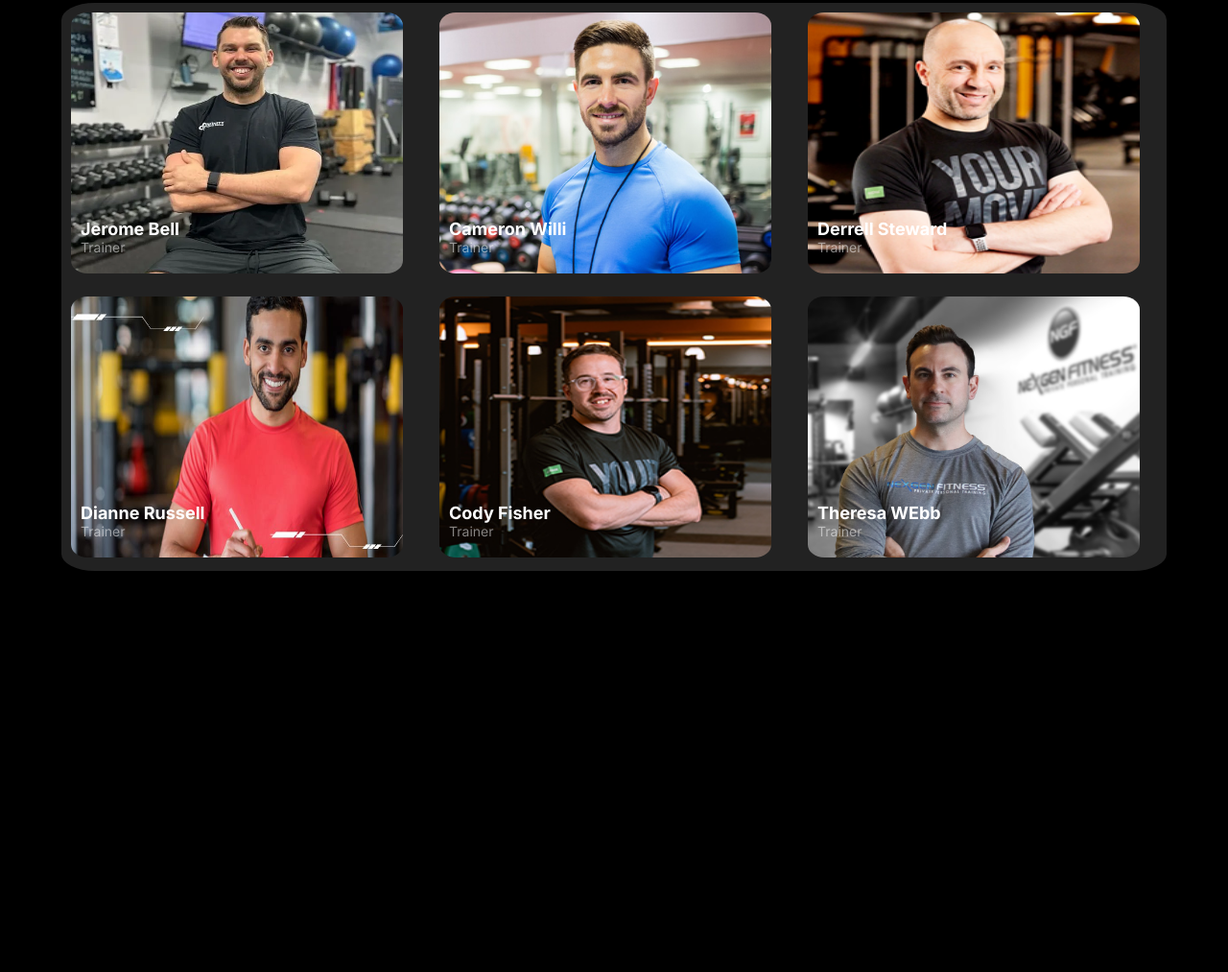
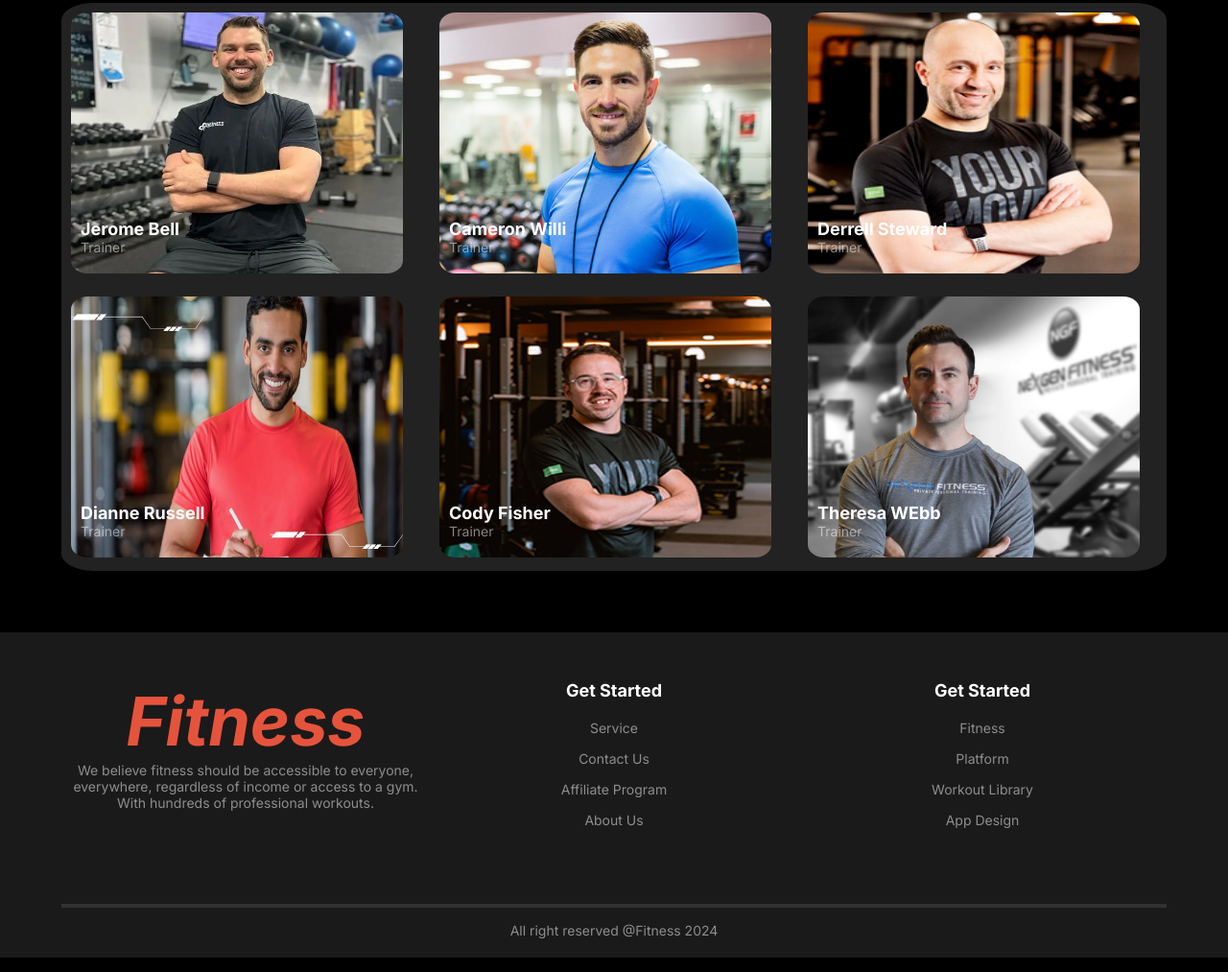
Before and after one commit to tammyKhan/Assignment-02, a plain HTML site: page index.html in a window 1280 px wide. Shown: the part 1799-2812 px from the top of the page at 96% size. Before the commit the page ends 2442 px from the top, so only its background shows below. Drawn offline with Linux system fonts and the light colour scheme.

Commit message:
added Footer section

```diff
--- a/index.html
+++ b/index.html
@@ -159,5 +159,30 @@
                </div>
          </section>
    </main>
+   <!-- Footer -->
+   <footer class="footer">
+        <div class=" footer-section">
+             <div class="footer-column">
+                  <h1><i>Fitness</i></h1>
+                  <p class="text-content">We believe fitness should be accessible to everyone, everywhere, regardless of income or access to a gym. With hundreds of professional workouts.</p>
+             </div>
+             <div class="footer-column">
+                 <h4>Get Started</h4>
+                 <p class="text-content">Service</p>
+                 <p class="text-content">Contact Us</p>
+                 <p class="text-content">Affiliate Program</p>
+                 <p class="text-content">About Us</p>
+             </div>
+             <div class="footer-column">
+                 <h4>Get Started</h4>
+                 <p class="text-content">Fitness</p>
+                 <p class="text-content">Platform</p>
+                 <p class="text-content">Workout Library</p>
+                 <p class="text-content">App Design</p>
+             </div>
+        </div>
+        <hr>
+        <p class="text-content footer-p">All right reserved @Fitness 2024</p>
+   </footer>
 </body>
 </html>
--- a/styles/responsive.css
+++ b/styles/responsive.css
@@ -1,5 +1,6 @@
 @media  screen and (max-width:576px) {
   /* Navbar */
+
   .nav-content h1{
     margin:15px 1px 20px;
   }
@@ -43,4 +44,8 @@
     .meet-team-description{
       grid-template-columns: repeat(1, 1fr) ;
     }
+    /* Footer */
+    .footer-section{
+           grid-template-columns: repeat(1, 1fr);
+    }
 }
--- a/styles/style.css
+++ b/styles/style.css
@@ -214,3 +214,34 @@ text-align: center;
   top: 225px;
   left:20px;
 }
+/* Footer Section */
+.footer{
+  background: rgba(255, 255, 255, 0.1);
+}
+footer h1{
+  color:  rgb(230, 83, 60);
+  font-size: 70px;
+}
+.footer-section{
+  width:90%;
+  margin: 4rem auto;
+  display: grid;
+  grid-template-columns: repeat(3, 1fr);
+  padding-top: 50px;
+}
+.footer-column h4{
+  margin-bottom: 20px;
+}
+.footer-column{
+  text-align: center;
+}
+hr{
+  border: 2px solid rgba(255, 255, 255, 0.1);
+  width:90%;
+  margin: 0 auto;
+}
+.footer-p{
+  margin:15px auto ;
+  text-align: center;
+  padding-bottom:20px ;
+}
```
